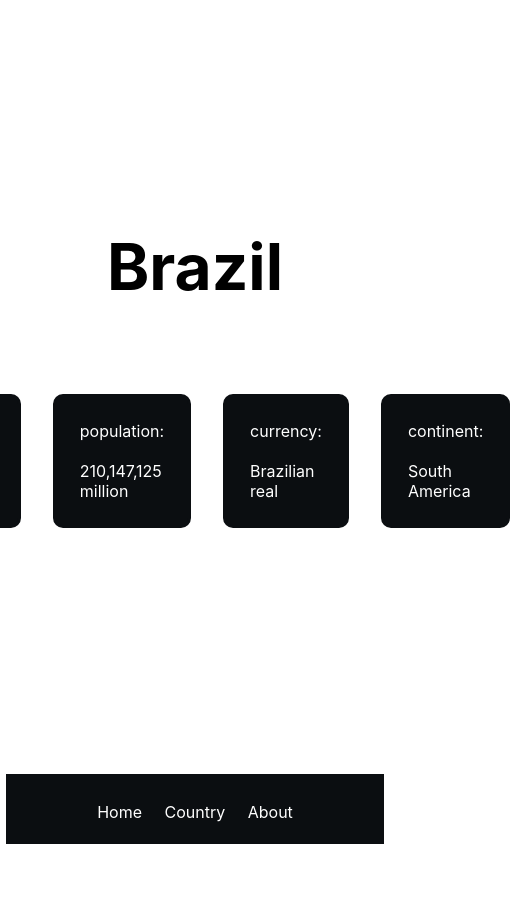
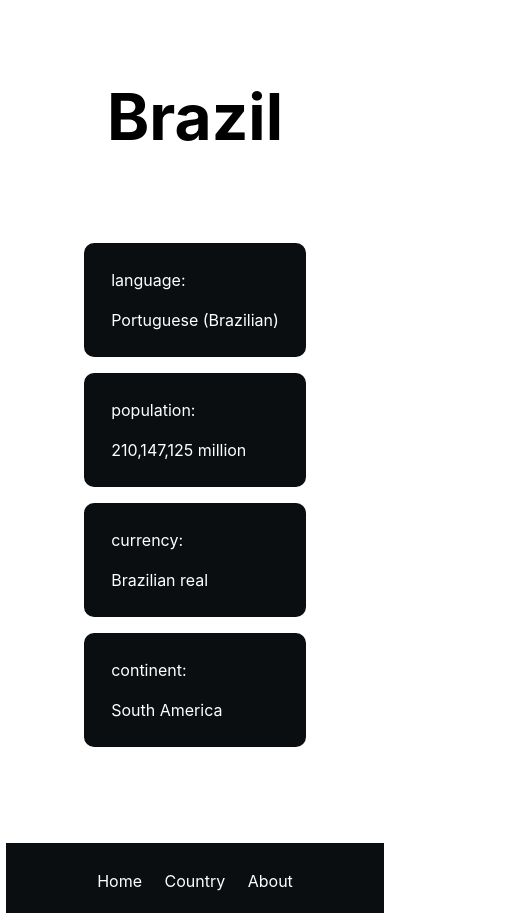
Before and after one commit to MeztliRA/kuoyms, a Next.js app: page /country/brazil in a window 390 px wide. Shown: the whole page, 526 px wide, since content can reach past the window. Before the commit the page ends 844 px from the top, so only its background shows below. Built offline with nearby package versions, Linux system fonts and the light colour scheme.

Commit message:
Fix mobile page

```diff
--- a/components/CountryInfo.tsx
+++ b/components/CountryInfo.tsx
@@ -1,5 +1,6 @@
 import Head from "next/head";
 import Footer from "./Footer";
+import { useMediaQuery } from "react-responsive";
 import styles from "../styles/CountryInfo.module.css";
 
 interface Props {
@@ -11,11 +12,41 @@ interface Props {
 }
 
 export default function CountryInfo(props:Props) {
-    return (
+    const isMobile = useMediaQuery({ query: `(max-width: 760px)` });
+
+    return isMobile ? (
         <>
             <div className={styles.container}>
             <Head>
                 <title>{props.name}</title>
+                <meta name="viewport" content="width=device-width, initial-scale=1.0"></meta>
+            </Head>
+
+            <main className={styles.main}>
+                <h1 className={styles.title}>
+                    {props.name}
+                    <br/>
+                    <br/>
+                </h1>
+                <div id="outer">
+                    <div id="inner">
+                    <p className={styles.card}>language:<br/><br/>{props.language}</p>
+                    <p className={styles.card}>population:<br/><br/>{props.population}</p>
+                    <p className={styles.card}>currency:<br/><br/>{props.currency}</p>
+                    <p className={styles.card}>continent:<br/><br/>{props.continent}</p>
+                    </div>
+                </div>
+            </main>
+
+            <Footer/>
+            </div>
+        </>
+    ) : (
+        <>
+            <div className={styles.container}>
+            <Head>
+                <title>{props.name}</title>
+                <meta name="viewport" content="width=device-width, initial-scale=1.0"></meta>
             </Head>
 
             <main className={styles.main}>
--- a/package.json
+++ b/package.json
@@ -11,6 +11,7 @@
     "next": "10.1.3",
     "react": "17.0.2",
     "react-dom": "17.0.2",
+    "react-responsive": "^8.2.0",
     "react-twemoji": "^0.3.0"
   },
   "devDependencies": {
--- a/styles/CountryInfo.module.css
+++ b/styles/CountryInfo.module.css
@@ -50,6 +50,7 @@
     margin: 0;
     line-height: 1.15;
     font-size: 4rem;
+    text-align: center;
 }
 
 .card {
@@ -87,6 +88,26 @@
     display: flex;
 }
 
+#outer {
+    position: relative;
+}
+
+#inner {
+    position: absolute;
+    top: 50%;
+    height: 100px;
+    margin-top: -50px;
+}
+
+#outer {
+    height: 10em;
+}
+
+#inner {
+    width: 100%;
+    display: flex;
+}
+
 .list {
     height: 10em;
     position: relative;
```
Also changed, not shown: 1 other file (tests, documents, lock files or other folders).
